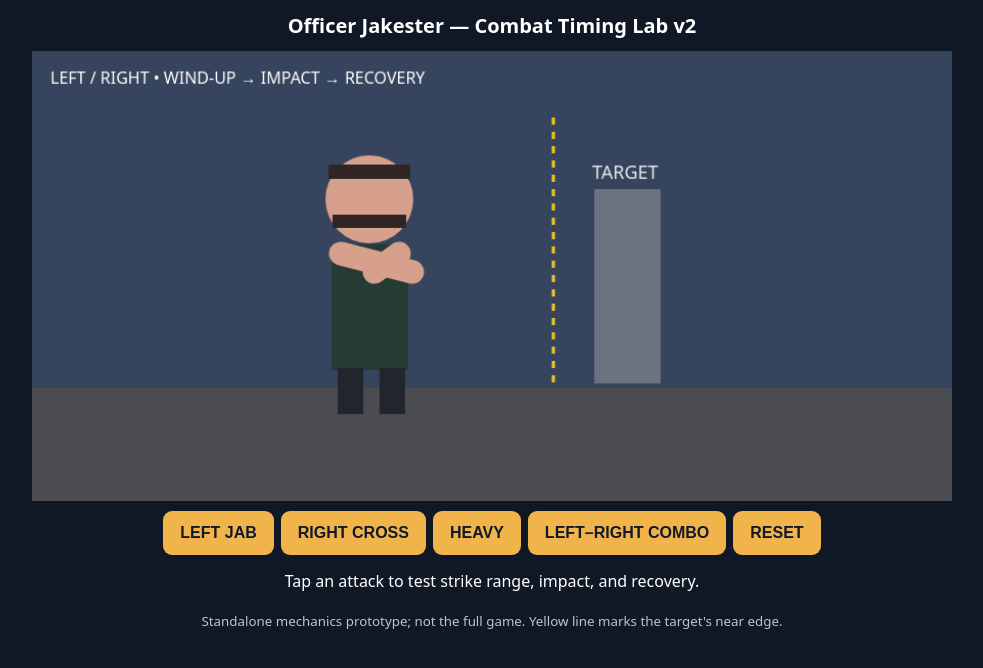
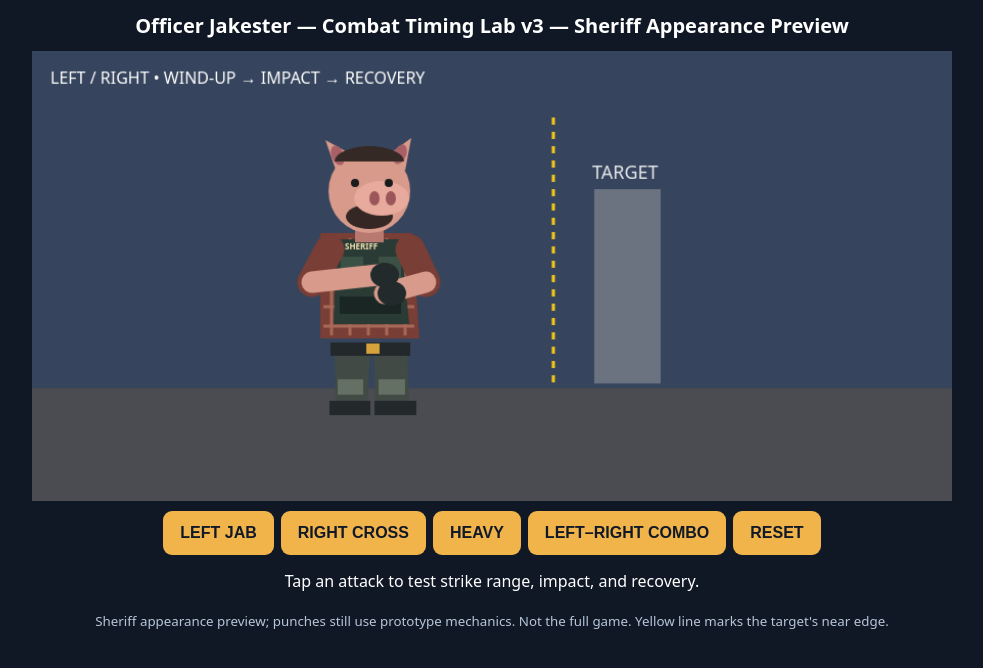
Before and after one commit to markallanfigueroa-svg/jakester-combat-lab, a plain HTML site: page index.html in a window 1280 px wide. Shown: the whole page, without its empty margins (148-1131 px from the left). Drawn offline with Linux system fonts and the light colour scheme.

Commit message:
Upgrade Jakester prototype with pig sheriff appearance preview

```diff
--- a/index.html
+++ b/index.html
@@ -8,11 +8,11 @@ h2{font-size:20px;margin:12px}canvas{display:block;width:min(100%,920px);height:
 button{background:#f0b44b;color:#111827;border:0;border-radius:9px;padding:13px 17px;font-size:16px;font-weight:700;touch-action:manipulation}
 button:active{background:#ffe29d}#status{min-height:44px;padding:5px 15px}small{color:#b7c6d9}
 </style>
-<h2>Officer Jakester — Combat Timing Lab v2</h2>
+<h2>Officer Jakester — Combat Timing Lab v3 — Sheriff Appearance Preview</h2>
 <canvas id="arena" width="900" height="440" aria-label="Jakester punch timing and target range demonstration"></canvas>
 <div class="controls"><button data-move="jab">LEFT JAB</button><button data-move="cross">RIGHT CROSS</button><button data-move="heavy">HEAVY</button><button data-move="combo">LEFT–RIGHT COMBO</button><button id="reset">RESET</button></div>
 <div id="status" role="status" aria-live="polite">Tap an attack to test strike range, impact, and recovery.</div>
-<small>Standalone mechanics prototype; not the full game. Yellow line marks the target's near edge.</small>
+<small>Sheriff appearance preview; punches still use prototype mechanics. Not the full game. Yellow line marks the target's near edge.</small>
 <script>
 'use strict';
 const canvas=document.getElementById('arena'),ctx=canvas.getContext('2d'),status=document.getElementById('status');
@@ -43,13 +43,40 @@ function draw(now){
  lean=extension*0.0007;
  }
  ctx.save();ctx.translate(originX,310);ctx.rotate(lean);
- ctx.fillStyle='#273b35';ctx.fillRect(-37,-121,75,123);
- ctx.fillStyle='#d6a08c';ctx.beginPath();ctx.arc(0,-165,43,0,Math.PI*2);ctx.fill();
- ctx.fillStyle='#302522';ctx.fillRect(-40,-199,80,14);ctx.fillRect(-36,-150,72,13);
- ctx.strokeStyle='#d6a08c';ctx.lineWidth=23;ctx.lineCap='round';
- ctx.beginPath();ctx.moveTo(-28,-112);ctx.lineTo(hand==='left'?42+extension:5,-94);ctx.stroke();
- ctx.beginPath();ctx.moveTo(29,-112);ctx.lineTo(hand==='right'?42+extension:5,-94);ctx.stroke();
- ctx.fillStyle='#22252d';ctx.fillRect(-31,0,25,45);ctx.fillRect(10,0,25,45);ctx.restore();
+ // Officer Jakester: original pig sheriff concept, no cowboy hat.
+ const line=(x1,y1,x2,y2,w,color)=>{ctx.strokeStyle=color;ctx.lineWidth=w;ctx.lineCap='round';ctx.beginPath();ctx.moveTo(x1,y1);ctx.lineTo(x2,y2);ctx.stroke();};
+ const poly=(pts,color)=>{ctx.fillStyle=color;ctx.beginPath();pts.forEach((p,i)=>i?ctx.lineTo(...p):ctx.moveTo(...p));ctx.closePath();ctx.fill();};
+ // Cargo trousers, belt, knee pads and boots
+ poly([[-34,-19],[1,-19],[-2,39],[-33,39]],'#414a45');poly([[4,-19],[37,-19],[39,39],[6,39]],'#414a45');
+ ctx.fillStyle='#23282b';ctx.fillRect(-39,32,40,14);ctx.fillRect(5,32,41,14);
+ ctx.fillStyle='#657064';ctx.fillRect(-31,11,25,15);ctx.fillRect(9,11,26,15);
+ ctx.fillStyle='#23282b';ctx.fillRect(-38,-25,78,13);ctx.fillStyle='#d6a23b';ctx.fillRect(-3,-24,13,10);
+ // Plaid shirt and broad tactical vest
+ poly([[-48,-132],[42,-132],[49,-29],[-48,-29]],'#793e36');
+ ctx.strokeStyle='#a86958';ctx.lineWidth=3;
+ for(let x=-37;x<43;x+=18){ctx.beginPath();ctx.moveTo(x,-127);ctx.lineTo(x,-32);ctx.stroke();}
+ for(let y=-117;y<-30;y+=19){ctx.beginPath();ctx.moveTo(-45,y);ctx.lineTo(44,y);ctx.stroke();}
+ poly([[-32,-126],[31,-126],[39,-43],[-35,-43]],'#293b34');
+ ctx.fillStyle='#3c5145';ctx.fillRect(-28,-109,22,27);ctx.fillRect(9,-109,22,27);
+ ctx.fillStyle='#1a2623';ctx.fillRect(-29,-70,60,17);
+ ctx.fillStyle='#f1c453';ctx.beginPath();ctx.moveTo(22,-91);ctx.lineTo(28,-84);ctx.lineTo(22,-76);ctx.lineTo(16,-84);ctx.closePath();ctx.fill();
+ ctx.fillStyle='#f7e4b3';ctx.font='bold 8px system-ui';ctx.fillText('SHERIFF',-24,-116);
+ // Neck, pink pig head, snout and ears
+ ctx.fillStyle='#b87a70';ctx.fillRect(-14,-145,28,22);
+ ctx.fillStyle='#d79a8b';ctx.beginPath();ctx.ellipse(0,-173,40,41,0,0,Math.PI*2);ctx.fill();
+ poly([[-33,-194],[-43,-223],[-14,-207]],'#d79a8b');poly([[18,-208],[41,-225],[35,-193]],'#d79a8b');
+ ctx.fillStyle='#a95f66';ctx.beginPath();ctx.ellipse(-31,-208,6,10,-.4,0,Math.PI*2);ctx.ellipse(30,-209,6,10,.4,0,Math.PI*2);ctx.fill();
+ ctx.fillStyle='#352925';ctx.beginPath();ctx.ellipse(0,-202,34,15,0,Math.PI,Math.PI*2);ctx.fill();
+ ctx.fillStyle='#342724';ctx.beginPath();ctx.ellipse(0,-148,23,12,0,0,Math.PI*2);ctx.fill();
+ ctx.fillStyle='#e8aa9c';ctx.beginPath();ctx.ellipse(12,-166,27,17,0,0,Math.PI*2);ctx.fill();
+ ctx.fillStyle='#9b565a';ctx.beginPath();ctx.ellipse(5,-166,5,7,0,0,Math.PI*2);ctx.ellipse(21,-166,5,7,0,0,Math.PI*2);ctx.fill();
+ ctx.fillStyle='#1c1b1b';ctx.beginPath();ctx.arc(-14,-181,4,0,Math.PI*2);ctx.arc(19,-181,4,0,Math.PI*2);ctx.fill();
+ // Arms: articulated-looking sleeves, gloves and punches
+ const extLeft=hand==='left'?extension:0,extRight=hand==='right'?extension:0;
+ line(-39,-116,-56,-84,29,'#793e36');line(40,-116,55,-84,29,'#793e36');
+ line(-56,-84,8+extLeft,-91,21,'#d79a8b');line(55,-84,15+extRight,-73,21,'#d79a8b');
+ ctx.fillStyle='#222a2b';ctx.beginPath();ctx.ellipse(15+extLeft,-91,14,12,0,0,Math.PI*2);ctx.ellipse(22+extRight,-73,14,12,0,0,Math.PI*2);ctx.fill();
+ ctx.restore();
  ctx.fillStyle='#fff';ctx.font='16px system-ui';ctx.fillText('LEFT / RIGHT • WIND-UP → IMPACT → RECOVERY',18,32);
  requestAnimationFrame(draw);
 }
```
